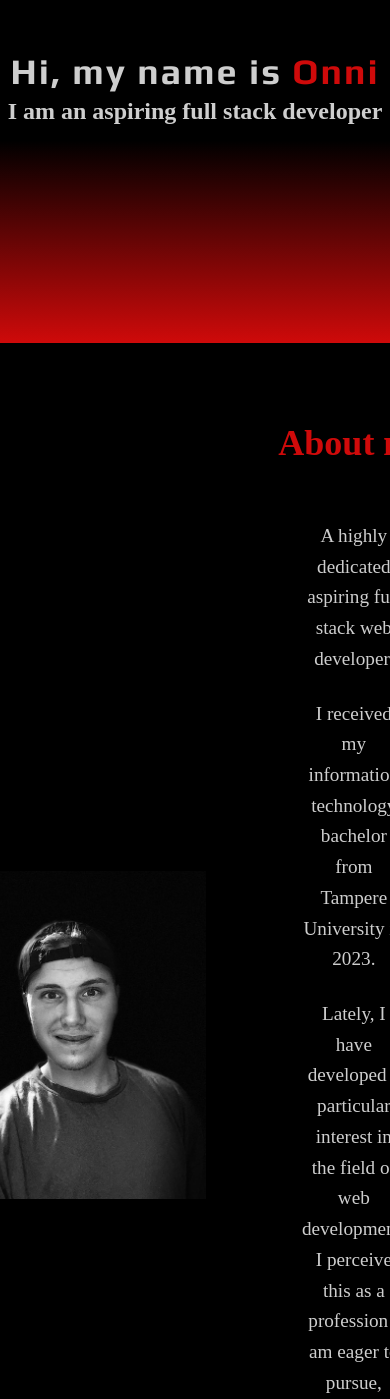
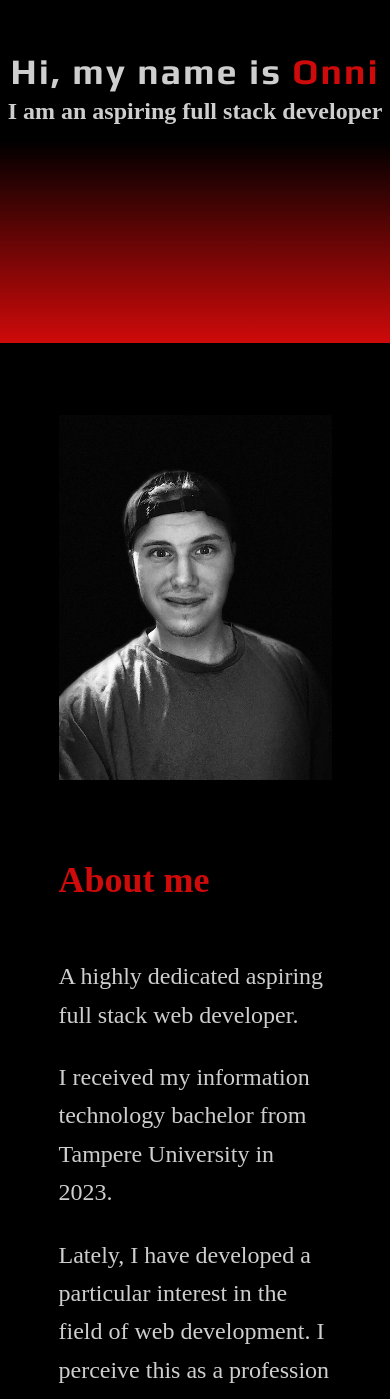
Before and after one commit to xmk0987/OldPersonalPortfolio, a React (Create React App) app in the folder frontend/: page / in a window 390 px wide. Shown: the part 163-1562 px from the top of the page. Built offline with nearby package versions, Linux system fonts and the light colour scheme; a web font is replaced by a local one.

Commit message:
fixed media queries

```diff
--- a/frontend/src/projects/fastspots.js
+++ b/frontend/src/projects/fastspots.js
@@ -2,11 +2,8 @@ import React from "react";
 import '../stylesheets/project.css';
 
 
-import login from '../images/projects/fastspots/login.png';
-import playlistEditor from '../images/projects/fastspots/playlisteditor.png';
-import playliststart from '../images/projects/fastspots/playliststart.png';
 import toplists from '../images/projects/fastspots/toplists.png';
-import addToPlaylist from '../images/projects/fastspots/addToPlaylist.png';
+import fastSpotsIntroVid from '../images/fastspotsintro.mp4';
 
 const FastSpots = () => {
     return (
@@ -41,24 +38,9 @@ const FastSpots = () => {
                 </div>
             </div>
             <div className="project-images-container">
-                <h2  className="secondary-header lesson-header">Images</h2>
-                <div className="single-project-images">
-                    <div class="project project1">
-                        <h3 className="project-title">Login</h3>
-                        <img className="project-image" src={login} alt="Login"/>
-                    </div>
-                    <div class="project project1">
-                        <h3 className="project-title">Playlist Start</h3>
-                        <img className="project-image" src={playliststart} alt="Playlist start"/>
-                    </div>
-                    <div class="project project1">
-                        <h3 className="project-title">Playlist Editor</h3>
-                        <img className="project-image" src={playlistEditor} alt="Playlist editor"/>
-                    </div>
-                    <div class="project project1">
-                        <h3 className="project-title">Add playlist</h3>
-                        <img className="project-image" src={addToPlaylist} alt="Add to playlist"/>
-                    </div>
+                <h2  className="secondary-header video-header">Media</h2>
+                <div className="single-project-video-container">
+                    <video className="project-video" src={fastSpotsIntroVid} alt="Todolist login" autoPlay loop muted controls/>
                 </div>
             </div>
         </div>
--- a/frontend/src/projects/todolist.js
+++ b/frontend/src/projects/todolist.js
@@ -2,9 +2,8 @@ import React from "react";
 import '../stylesheets/project.css';
 
 
-import login from '../images/projects/todo/login2.png';
 import todolist from '../images/projects/todo/todolist.png';
-
+import todoVid from '../images/todointro.mp4';
 
 const TodoList = () => {
 
@@ -39,16 +38,9 @@ const TodoList = () => {
                 </div>
             </div>
             <div className="project-images-container">
-                <h2  className="secondary-header lesson-header">Images</h2>
-                <div className="single-project-images">
-                    <div class="project project1">
-                        <h3 className="project-title">Login</h3>
-                        <img className="project-image" src={login} alt="Todolist login"/>
-                    </div>
-                    <div class="project project1">
-                        <h3 className="project-title">Todolist</h3>
-                        <img className="project-image" src={todolist} alt="Todolist"/>
-                    </div>
+                <h2  className="secondary-header video-header">Media</h2>
+                <div className="single-project-video-container">
+                    <video className="project-video" src={todoVid} alt="Todolist login" autoPlay loop muted controls/>
                 </div>
             </div>
         </div>
--- a/frontend/src/stylesheets/about.css
+++ b/frontend/src/stylesheets/about.css
@@ -8,7 +8,8 @@
 }
 
 .about-center-container{
-    width: 70%;
+    width: 90%;
+    height: 100%;
     margin: 3rem 0 1rem 0;
     display: flex;
     justify-content: center;
@@ -27,54 +28,82 @@
 }
 
 .about-text {
-    width: 500px;
     margin-bottom: 1rem;
+    max-width:500px;
 }
 
 
 .about-profile-image {
-    width: 500px;
-    height: 667px;
+    max-width:500px;
     margin-bottom: 3rem;
 }
 
 
 @media only screen and (max-width: 1100px){
-    .about-container{
-        flex-direction: column;
-        height: auto;
-        gap: 0rem;
-    }
-    .about-profile-image {
-        margin-top: 3rem;
-        max-width: 400px;
-        height: auto;
-    }
     .secondary-header{
         font-size: 2rem;
-        text-align: center;
     }
     .about-text:nth-last-child(1) {
         margin-bottom: 3rem;
     }
 }
 
-@media only screen and (max-width: 560px){
+@media only screen and (max-width: 1000px){
+    .secondary-header{
+        font-size: 1.5rem;
+    }
+
     .about-text{
-        width: auto;
-        font-size: 0.8rem;
+        font-size: 0.9rem;
+    }
+
+    .about-profile-image {
+        max-width:400px;
+        margin-bottom: 3rem;
+    }
+
+
+}
+
+@media only screen and (max-width: 900px){
+    .about-center-container{
+        flex-direction: column;
+        height: auto;
+        gap: 0rem;
+    }
+
+
+    .about-text{
+        font-size: 1rem;
+    }
+
+    .about-profile-image {
+        max-width:400px;
+    }
+
+}
+
+@media only screen and (max-width: 700px){
+    .about-center-container{
+        width: 100%;
+    }
+    .about-text-container{
+        width: 70%;
         margin-left: 1rem;
         margin-right: 1rem;
-        text-align: center;
     }
     .secondary-header{
         font-size: 1.5rem;
     }
+
+    .about-profile-image{
+        width: 70%;
+    }
 }
+
 
 @media only screen and (max-width: 400px){
     .about-profile-image {
-        margin-top: 3rem;
         max-width: 90%;
         height: auto;
     }
--- a/frontend/src/stylesheets/project.css
+++ b/frontend/src/stylesheets/project.css
@@ -76,6 +76,7 @@
     justify-content: center;
     flex-direction: column;
     align-items: center;
+    margin-bottom: 3rem;
 }
 
 .single-project-images {
@@ -97,12 +98,25 @@
     text-align: center;
 }
 
+.single-project-video-container{
+    display:flex;
+    justify-content: center;
+}
 
+.project-video{
+    width: 65%;
+}
 
+.video-header{
+    margin-bottom: 2rem;
+}
 
 @media only screen and (max-width: 900px){
     .single-project-inner{
         width: 80%;
+    }
+    .project-video{
+        width: 100%;
     }
 }
 
@@ -118,6 +132,10 @@
 
 
 @media only screen and (max-width: 520px){
+    .project-images-container, .single-project-content, .lesson-container{
+        margin-top: 3rem;
+    }
+
     .single-project-images {
         grid-template-columns: repeat(auto-fit, minmax(100%, 1fr));
     }
```
Also changed, not shown: 2 other files (tests, documents, lock files or other folders).
